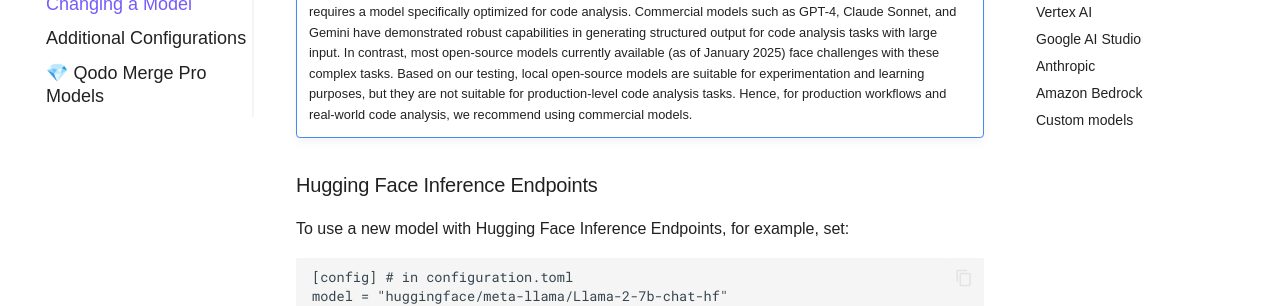
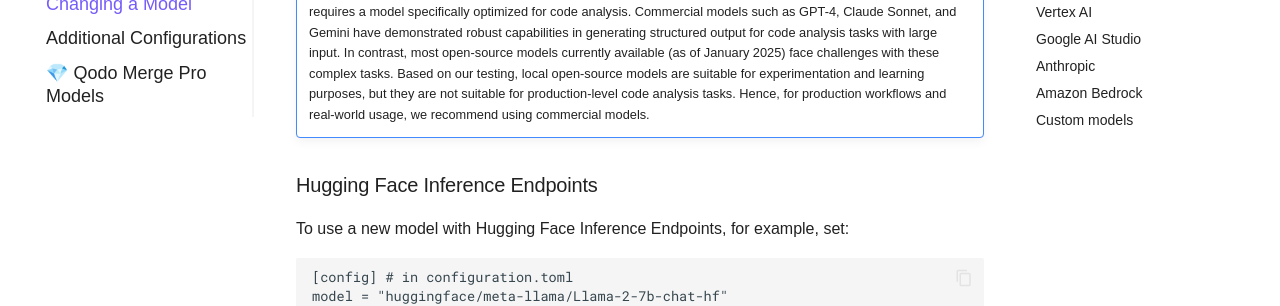
Before and after one commit to Codium-ai/pr-agent, an MkDocs documentation site: the page built from docs/docs/usage-guide/changing_a_model.md, in a window 1280 px wide and 900 px high, scrolled down 1105 px. Shown: the part 276-582 px from the top of the window. Built offline with MkDocs 1.6.1 and Material for MkDocs 9.7.7, drawn with Linux system fonts in a browser that asks for light colours; comment, search, counter and statistics services are not loaded; some of the changed text lies outside the part shown.

Commit message:
docs: clarify model recommendation for production usage

```diff
--- a/docs/docs/usage-guide/changing_a_model.md
+++ b/docs/docs/usage-guide/changing_a_model.md
@@ -50,7 +50,7 @@
     Qodo Merge is compatible with almost any AI model, but analyzing complex code repositories and pull requests requires a model specifically optimized for code analysis.
     Commercial models such as GPT-4, Claude Sonnet, and Gemini have demonstrated robust capabilities in generating structured output for code analysis tasks with large input. In contrast, most open-source models currently available (as of January 2025) face challenges with these complex tasks.
     Based on our testing, local open-source models are suitable for experimentation and learning purposes, but they are not suitable for production-level code analysis tasks.
-    Hence, for production workflows and real-world code analysis, we recommend using commercial models.
+    Hence, for production workflows and real-world usage, we recommend using commercial models.
 
 ### Hugging Face Inference Endpoints
 
```
